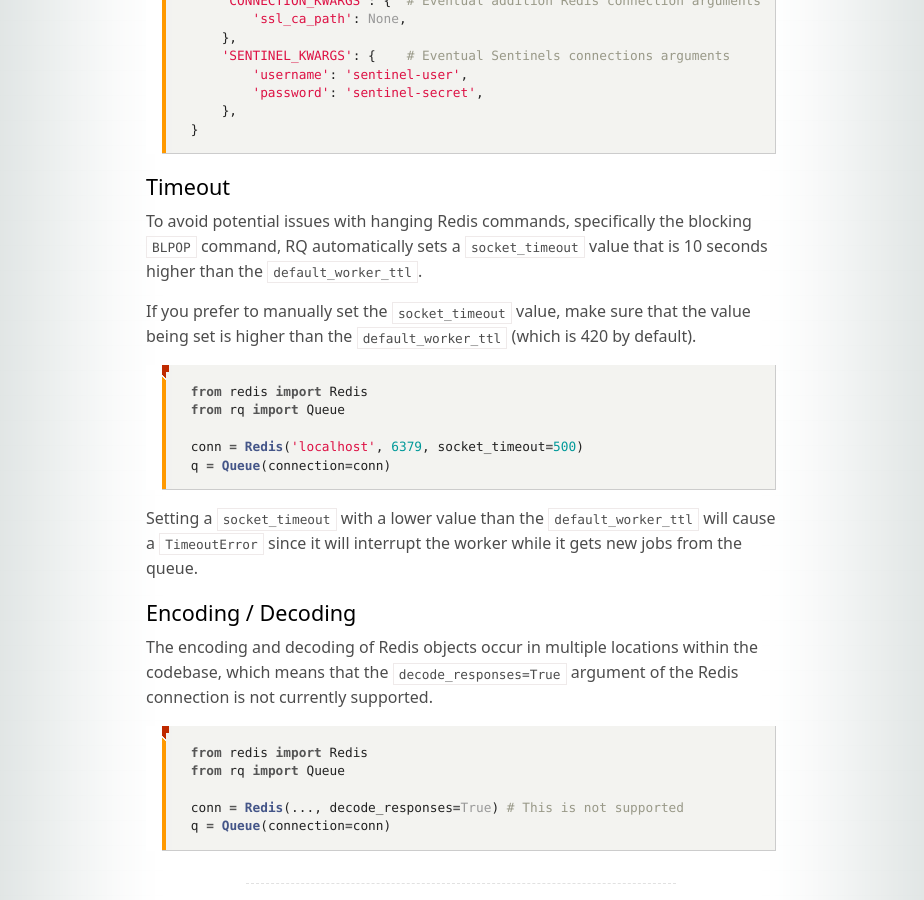
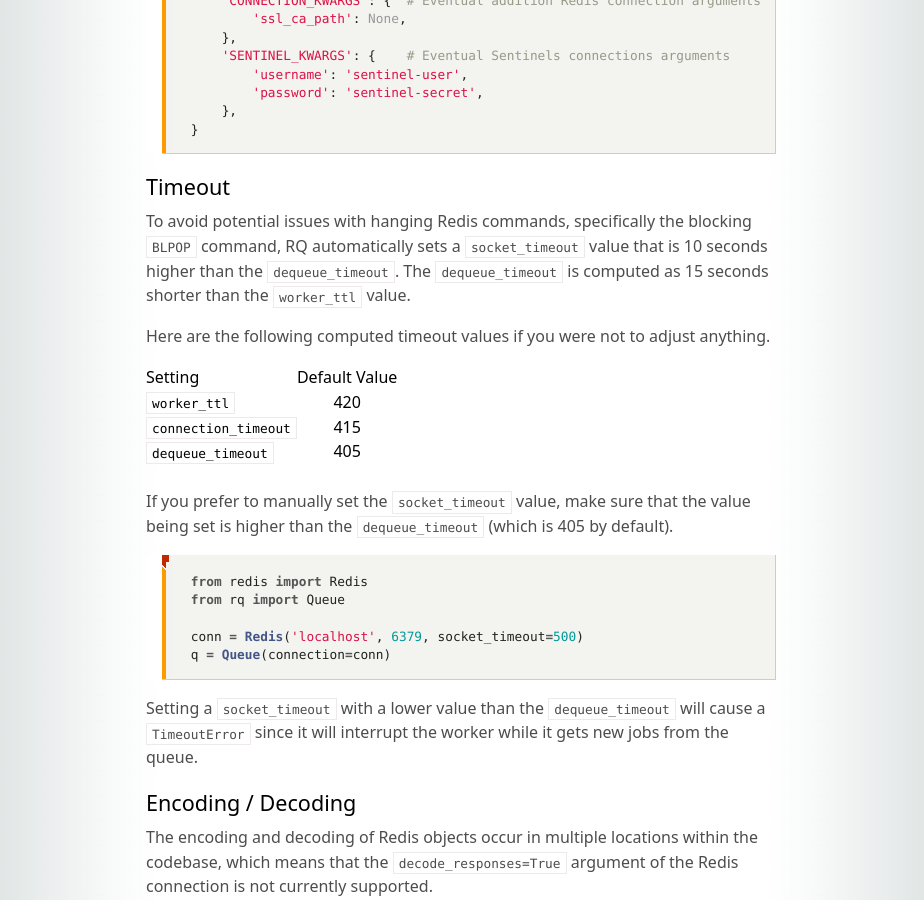
Before and after one commit to rq/rq, a Jekyll site: the page built from docs/docs/connections.md, in a window 1280 px wide and 900 px high, scrolled down 2354 px. Shown: the whole window, without its empty margins (179-1103 px from the left). Built offline with Jekyll 4.4.1, drawn with Linux system fonts in a browser that asks for light colours; some web fonts are replaced; comment, search, counter and statistics services are not loaded.

Commit message:
update docs to clarify misc timeout values

````diff
--- a/docs/docs/connections.md
+++ b/docs/docs/connections.md
@@ -124,10 +124,21 @@ SENTINEL: {
 ### Timeout
 
 To avoid potential issues with hanging Redis commands, specifically the blocking `BLPOP` command,
-RQ automatically sets a `socket_timeout` value that is 10 seconds higher than the `default_worker_ttl`.
+RQ automatically sets a `socket_timeout` value that is 10 seconds higher than the `dequeue_timeout`. The `dequeue_timeout` is computed as 15 seconds shorter than the `worker_ttl` value.
+
+Here are the following computed timeout values if you were not to adjust anything.
+
+| Setting              | Default Value |
+|:---------------------|:-------------:|
+| `worker_ttl`         |      420      |
+| `connection_timeout` |      415      |
+| `dequeue_timeout`    |      405      |
+|                      |               |
+
+
 
 If you prefer to manually set the `socket_timeout` value,
-make sure that the value being set is higher than the `default_worker_ttl` (which is 420 by default).
+make sure that the value being set is higher than the `dequeue_timeout` (which is 405 by default).
 
 ```python
 from redis import Redis
@@ -137,7 +148,7 @@ conn = Redis('localhost', 6379, socket_timeout=500)
 q = Queue(connection=conn)
 ```
 
-Setting a `socket_timeout` with a lower value than the `default_worker_ttl` will cause a `TimeoutError`
+Setting a `socket_timeout` with a lower value than the `dequeue_timeout` will cause a `TimeoutError`
 since it will interrupt the worker while it gets new jobs from the queue.
 
 
````
